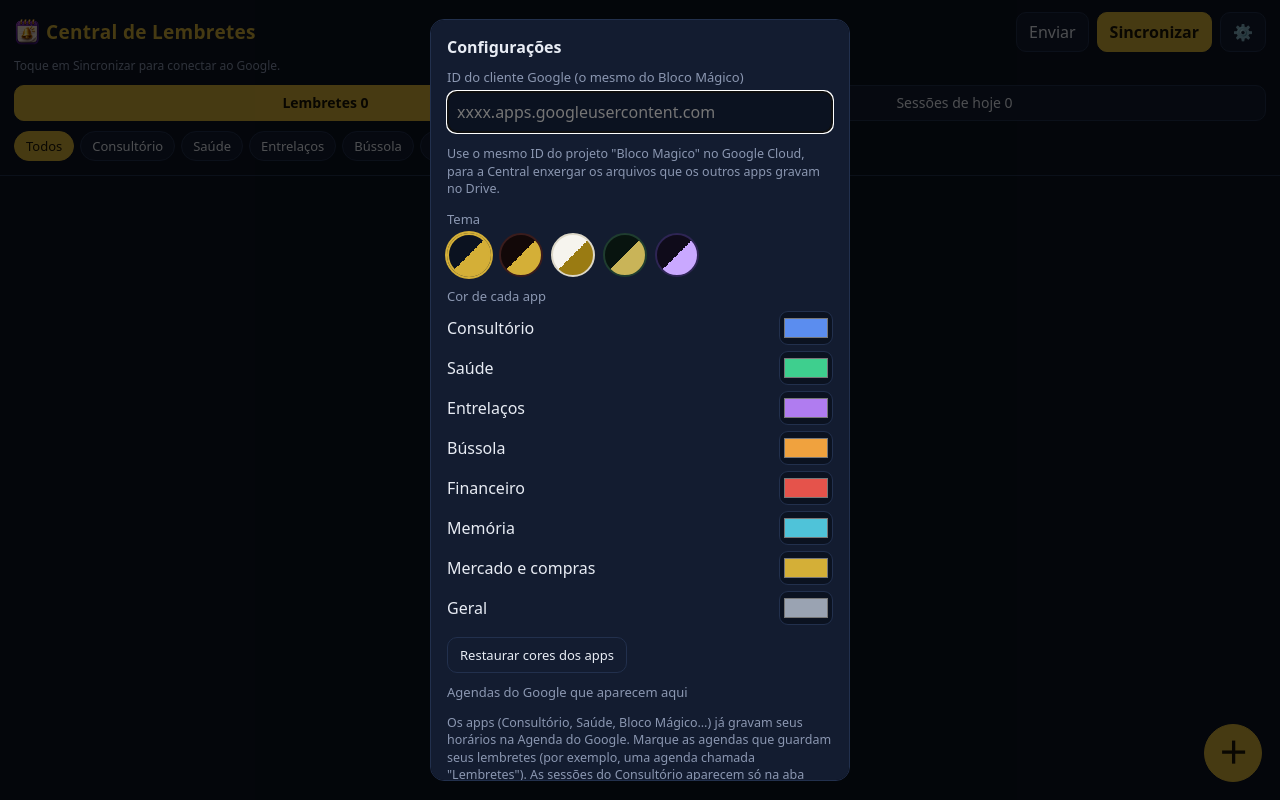
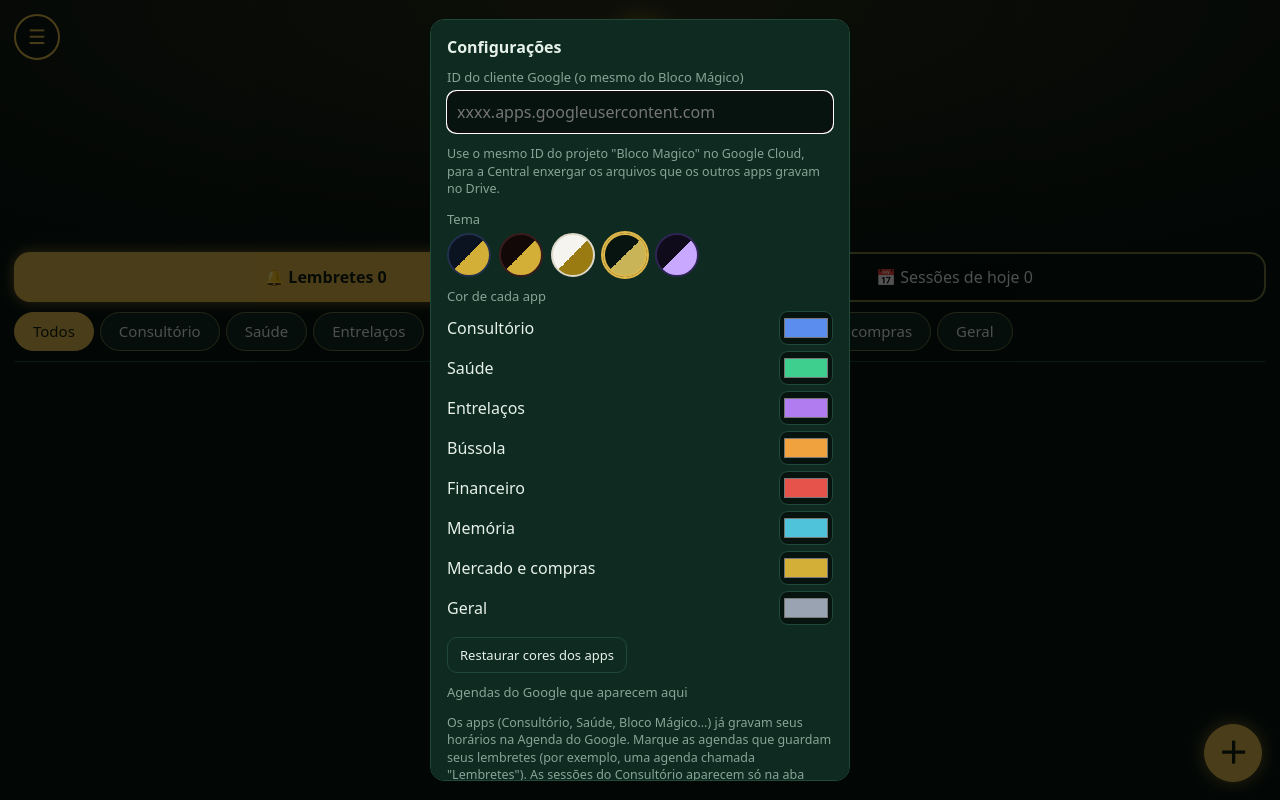
Before and after one commit to RODRIPSI/Lembrete, a plain HTML site: page index.html in a window 1280 px wide. Both pictures are taken after a click on the button "⚙️". Drawn offline with Linux system fonts and the light colour scheme.

Commit message:
Central: visual da tela de referência (verde e ouro, cabeçalho centralizado, cartões com brilho)
Co-Authored-By: Claude Sonnet 5.5 <noreply@anthropic.com>
Claude-Session: https://claude.ai/code/session_01E85zAa7qed2BKguzJaN5nj

```diff
--- a/index.html
+++ b/index.html
@@ -11,7 +11,7 @@
 :root,[data-tema=noite]{--bg:#0b1220;--card:#131c30;--line:#22304d;--gold:#d4af37;--txt:#e8ecf4;--mut:#8b97b1;--red:#e5534b;--grn:#3ecf8e;--onacc:#1a1405}
 [data-tema=vinho]{--bg:#120808;--card:#1e1010;--line:#3a1c1c;--gold:#d4af37;--txt:#f3e9e6;--mut:#a58a86;--red:#ff5a4d;--grn:#3ecf8e;--onacc:#1a1405}
 [data-tema=claro]{--bg:#f6f4ee;--card:#ffffff;--line:#ddd8c8;--gold:#9a7b12;--txt:#1d2433;--mut:#6b7385;--red:#c0392b;--grn:#1f9d63;--onacc:#ffffff}
-[data-tema=floresta]{--bg:#08140f;--card:#10241b;--line:#1f3d2f;--gold:#c9b458;--txt:#e6f1ea;--mut:#86a596;--red:#e5534b;--grn:#5fe0a0;--onacc:#14200f}
+[data-tema=floresta]{--bg:#06130e;--card:#0f2a20;--line:#1f4a39;--gold:#e0b84a;--txt:#e6f1ea;--mut:#86a596;--red:#e5534b;--grn:#5fe0a0;--onacc:#14200f}
 [data-tema=violeta]{--bg:#0f0b1a;--card:#1a1430;--line:#2e2554;--gold:#c9a8ff;--txt:#ece8f7;--mut:#9a91b8;--red:#ff6b7a;--grn:#3ecf8e;--onacc:#1a1030}
 *{box-sizing:border-box;-webkit-tap-highlight-color:transparent}
 body{margin:0;background:var(--bg);color:var(--txt);font:16px/1.4 system-ui,sans-serif;padding-bottom:90px}
@@ -58,12 +58,41 @@ input,select,textarea{width:100%;font:inherit;color:var(--txt);background:var(--
 .selc{padding:2px 6px 0 0}.selc input{width:22px;height:22px;accent-color:var(--gold)}
 .ctt{display:flex;align-items:center;gap:8px;margin:4px 0;font-size:14px}.ctt span{flex:1}
 details summary{cursor:pointer;color:var(--mut);margin:18px 0 8px;font-size:13px}
+
+body{background:radial-gradient(120% 60% at 50% 0%,color-mix(in srgb,var(--gold) 16%,var(--bg)) 0%,var(--bg) 62%) no-repeat,var(--bg);background-attachment:fixed}
+header{position:static;background:transparent;border:0;padding:14px 14px 4px;position:relative}
+#btnMenu{position:absolute;left:14px;top:14px;width:46px;height:46px;border-radius:50%;padding:0;font-size:20px;border:2px solid var(--gold);background:color-mix(in srgb,var(--bg) 70%,transparent);color:var(--gold)}
+.hero{text-align:center;padding:2px 50px 0}
+.hero img{width:64px;height:64px;filter:drop-shadow(0 0 12px color-mix(in srgb,var(--gold) 60%,transparent))}
+h1{font:600 28px/1.1 Georgia,'Times New Roman',serif;text-align:center;color:var(--gold);margin:4px 0 2px;text-shadow:0 2px 10px #0008}
+.sub{margin:0;color:var(--txt);opacity:.9;font-size:15px}
+.top{justify-content:center;margin-top:16px}
+.top button{border-radius:999px;border:2px solid var(--gold);background:color-mix(in srgb,var(--bg) 70%,transparent);padding:10px 18px;font-weight:600;box-shadow:0 0 12px color-mix(in srgb,var(--gold) 28%,transparent)}
+.top button.gold{background:linear-gradient(180deg,color-mix(in srgb,var(--gold) 70%,#fff),var(--gold));color:var(--onacc)}
+#status{text-align:center;font-size:13.5px;margin-top:10px}
+#status::before{content:"G";font-weight:700;margin-right:7px;font-size:16px;background:conic-gradient(#ea4335 0 25%,#fbbc05 0 50%,#34a853 0 75%,#4285f4 0);-webkit-background-clip:text;background-clip:text;color:transparent}
+#abas{margin-top:14px}
+.aba{border-radius:16px;padding:12px 6px;font-size:16px;border:2px solid color-mix(in srgb,var(--gold) 45%,var(--line));background:color-mix(in srgb,var(--bg) 60%,transparent)}
+.aba.on{box-shadow:0 0 14px color-mix(in srgb,var(--gold) 55%,transparent)}
+.chip{padding:8px 18px;font-size:15px;border-color:color-mix(in srgb,var(--gold) 40%,var(--line))}
+#chips{padding-bottom:10px;border-bottom:1px solid var(--line)}
+h2{display:flex;align-items:center;gap:10px;font-size:19px;text-transform:none;letter-spacing:0;color:var(--gold);margin:18px 0 10px}
+h2::after{content:"";flex:1;height:1px;background:currentColor;opacity:.55}
+h2.late{color:var(--red)}
+.item{border:1.5px solid color-mix(in srgb,var(--gold) 65%,transparent);border-left-width:1.5px;border-radius:18px;padding:14px;margin-bottom:12px;background:linear-gradient(135deg,color-mix(in srgb,var(--card) 92%,#fff),var(--card));box-shadow:0 0 16px color-mix(in srgb,var(--gold) 28%,transparent),inset 0 0 18px color-mix(in srgb,var(--gold) 8%,transparent)}
+.item.late{border-color:var(--red);box-shadow:0 0 16px color-mix(in srgb,var(--red) 50%,transparent)}
+.ico{font-size:26px;line-height:1;margin-right:4px;filter:saturate(.8)}
+.tit{font-size:19px;font-family:Georgia,serif;font-weight:600}
+.tag{border-radius:999px;padding:3px 12px;font-size:13px;color:#fff}
+.acts button{border-radius:999px;padding:8px 14px}
+#fab{border-radius:50%;box-shadow:0 0 18px color-mix(in srgb,var(--gold) 55%,transparent)}
 </style>
 </head>
 <body>
 <header>
+  <button id="btnMenu" aria-label="Menu">☰</button>
+  <div class="hero"><img src="icon-192.png" alt=""><h1>Central de Lembretes</h1><p class="sub">Seus lembretes em um só lugar</p></div>
   <div class="top">
-    <h1><img src="icon-96.png" alt="" style="width:26px;height:26px;vertical-align:-6px;margin-right:6px">Central de Lembretes</h1>
     <button id="btnZap">Enviar</button>
     <button id="btnSync" class="gold">Sincronizar</button>
     <button id="btnCfg" aria-label="Configurações">⚙️</button>
@@ -179,11 +208,11 @@ function regAgendas(){for(const [id,a] of Object.entries(cfg.agendas))APPS['ag:'
 regAgendas();
 function appInfo(a){const b=APPS[a]||{n:a,c:'#888888'};return {n:b.n,c:cfg.cores[a]||b.c};}
 function aplicarTema(){
-  const t=TEMAS[cfg.tema]?cfg.tema:'noite'; document.documentElement.dataset.tema=t;
+  const t=TEMAS[cfg.tema]?cfg.tema:'floresta'; document.documentElement.dataset.tema=t;
   const m=document.querySelector('meta[name=theme-color]'); if(m)m.content=TEMAS[t][1];
 }
 function montarCores(){
-  $('#temas').innerHTML=Object.entries(TEMAS).map(([k,v])=>`<button class="sw ${(cfg.tema||'noite')===k?'on':''}" data-tema="${k}" title="${v[0]}" aria-label="${v[0]}" style="background:linear-gradient(135deg,${v[1]} 50%,${v[2]} 50%)"></button>`).join('');
+  $('#temas').innerHTML=Object.entries(TEMAS).map(([k,v])=>`<button class="sw ${(cfg.tema||'floresta')===k?'on':''}" data-tema="${k}" title="${v[0]}" aria-label="${v[0]}" style="background:linear-gradient(135deg,${v[1]} 50%,${v[2]} 50%)"></button>`).join('');
   const apps=[...new Set([...Object.keys(APPS),...src.map(f=>f.app)])];
   $('#cores').innerHTML=apps.map(a=>`<div class="cor"><span>${esc(appInfo(a).n)}</span><input type="color" data-app="${esc(a)}" value="${appInfo(a).c}"></div>`).join('');
 }
@@ -207,7 +236,7 @@ function render(){
   const todosI=todos(), now=new Date(), ehSes=i=>!!i.sessao;
   const nS=todosI.filter(i=>!i.done&&ehSes(i)).length, nL=todosI.filter(i=>!i.done&&!ehSes(i)).length;
   if(!cfg.sessoesHoje&&aba==='hoje')aba='lembretes';
-  $('#abas').innerHTML=[['lembretes','Lembretes',nL]].concat(cfg.sessoesHoje?[['hoje','Sessões de hoje',nS]]:[]).map(([k,n,c])=>`<button class="aba ${aba===k?'on':''}" data-aba="${k}">${n} ${c}</button>`).join('');
+  $('#abas').innerHTML=[['lembretes','🔔 Lembretes',nL]].concat(cfg.sessoesHoje?[['hoje','📅 Sessões de hoje',nS]]:[]).map(([k,n,c])=>`<button class="aba ${aba===k?'on':''}" data-aba="${k}">${n} ${c}</button>`).join('');
   const all=todosI.filter(i=>(aba==='hoje')===ehSes(i));
   $('#fab').style.display=aba==='hoje'?'none':'';
   const apps=[...new Set(all.map(i=>i.app))];
@@ -222,7 +251,7 @@ function render(){
            ['Próximos',pend.filter(i=>i.due&&i.due>=t2)],
            ['Sem data',pend.filter(i=>!i.due)]];
   let h='';
-  for(const [t,l,c] of G) if(l.length) h+=`<h2 class="${c||''}">${t} · ${l.length}</h2>`+l.map(card).join('');
+  for(const [t,l,c] of G) if(l.length) h+=`<h2 class="${c||''}">${c==='late'?'⏰ ':''}${t} · ${l.length}</h2>`+l.map(card).join('');
   if(!h)h=aba==='hoje'?'<div class="empty">Nenhuma sessão hoje na agenda Consultório.<br>Toque em Sincronizar para atualizar.</div>':'<div class="empty">Nenhum lembrete pendente 🎉</div>';
   const fe=vis.filter(i=>i.done).slice(0,30);
   if(fe.length)h+=`<details><summary>Feitos (${fe.length})</summary>${fe.map(i=>card(i,true)).join('')}</details>`;
@@ -232,7 +261,7 @@ function card(i,feito){
   const a=appInfo(i.app), late=!feito&&!i.sessao&&i.due&&i.due<new Date();
   const adiado=st.ate[i.key]?' · adiado':'';
   return `<div class="item ${late?'late':''}" style="--c:${a.c}">
-    <div class="row">${selMode&&!feito?`<label class="selc"><input type="checkbox" data-sel="${esc(i.key)}" ${sel.has(i.key)?'checked':''}></label>`:''}<div class="tit">${esc(i.titulo)}</div></div>
+    <div class="row"><div class="ico">${i.sessao||i.app.startsWith('ag:')?'📅':'🔔'}</div>${selMode&&!feito?`<label class="selc"><input type="checkbox" data-sel="${esc(i.key)}" ${sel.has(i.key)?'checked':''}></label>`:''}<div class="tit">${esc(i.titulo)}</div></div>
     <div class="meta"><span class="tag">${esc(a.n)}</span>${i.due?esc(fmt(i.due))+adiado:'sem data'}${i.categoria?' · '+esc(i.categoria):''}</div>
     ${i.detalhe?`<div class="det">${esc(i.detalhe)}</div>`:''}
     <div class="acts">
@@ -366,6 +395,7 @@ $('#kAdd').onclick=()=>{
 document.addEventListener('click',e=>{const b=e.target.closest('[data-kdel]');if(!b)return;cfg.contatos.splice(+b.dataset.kdel,1);sv('lem_cfg',cfg);montarContatos();});
 
 /* ---------- configurações ---------- */
+$('#btnMenu').onclick=()=>$('#btnCfg').click();
 $('#btnCfg').onclick=()=>{$('#cDrive').checked=!!cfg.driveApps;$('#cSes').checked=!!cfg.sessoesHoje;montarCores();montarContatos();montarAgendas();$('#cClient').value=cfg.clientId||'';$('#dCfg').showModal();};
 $('#cCancel').onclick=()=>$('#dCfg').close();
 $('#cSave').onclick=()=>{cfg.clientId=$('#cClient').value.trim();sv('lem_cfg',cfg);tc=null;$('#dCfg').close();};
--- a/sw.js
+++ b/sw.js
@@ -1,4 +1,4 @@
-const V='lembretes-v3';
+const V='lembretes-v4';
 self.addEventListener('install',e=>{self.skipWaiting();});
 self.addEventListener('activate',e=>{e.waitUntil(caches.keys().then(k=>Promise.all(k.filter(x=>x!==V).map(x=>caches.delete(x)))).then(()=>self.clients.claim()));});
 self.addEventListener('fetch',e=>{
```
